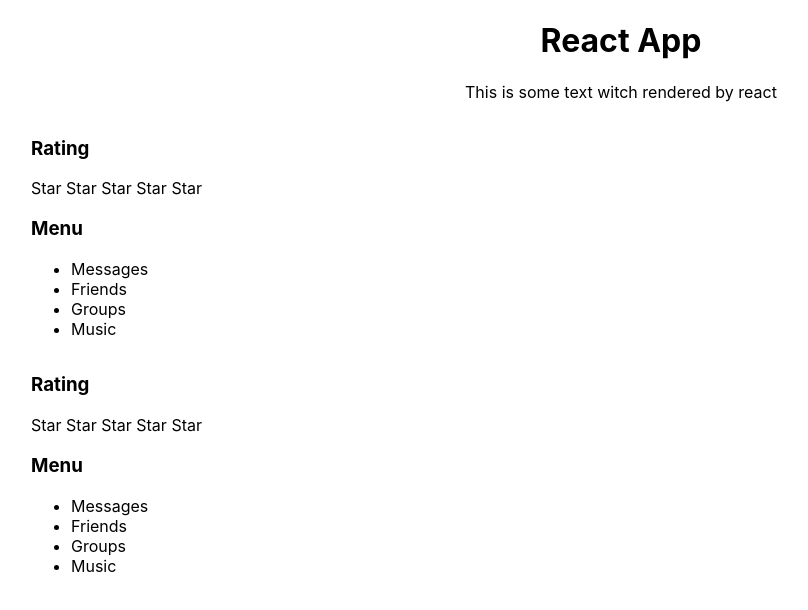
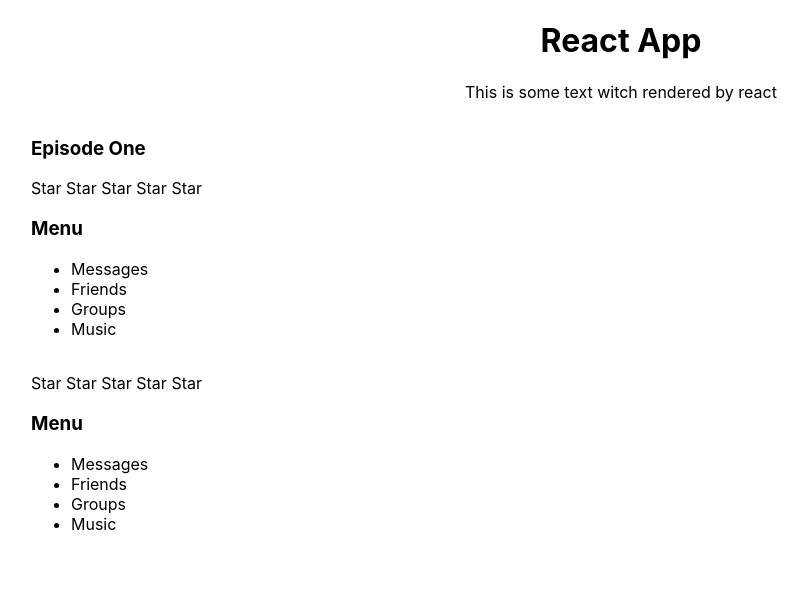
Before and after one commit to AlekseiBestuzhev/react-kabzda, a React (Create React App) app: page / in a window 1280 px wide. Shown: the top 610 px of the page, without its empty margins (19-827 px from the left). Built offline with nearby package versions, Linux system fonts and the light colour scheme.

Commit message:
upd: react-kabzda add type for block and leave one mistake

```diff
--- a/src/App.tsx
+++ b/src/App.tsx
@@ -10,7 +10,7 @@ function App() {
                 <h1>React App</h1>
                 <p>This is some text witch rendered by react</p>
             </div>
-            <Block/>
+            <Block title={'Episode One'}/>
             <Accordion/>
             <Block/>
             <Accordion/>
--- a/src/components/Block.tsx
+++ b/src/components/Block.tsx
@@ -1,9 +1,13 @@
 import React from "react";
 
-function Block() {
+type BlockPropsType = {
+    title: string
+}
+
+function Block(props: BlockPropsType) {
     return (
         <div>
-            <h3>Rating</h3>
+            <h3>{props.title}</h3>
             <Star/>
             <Star/>
             <Star/>
```
